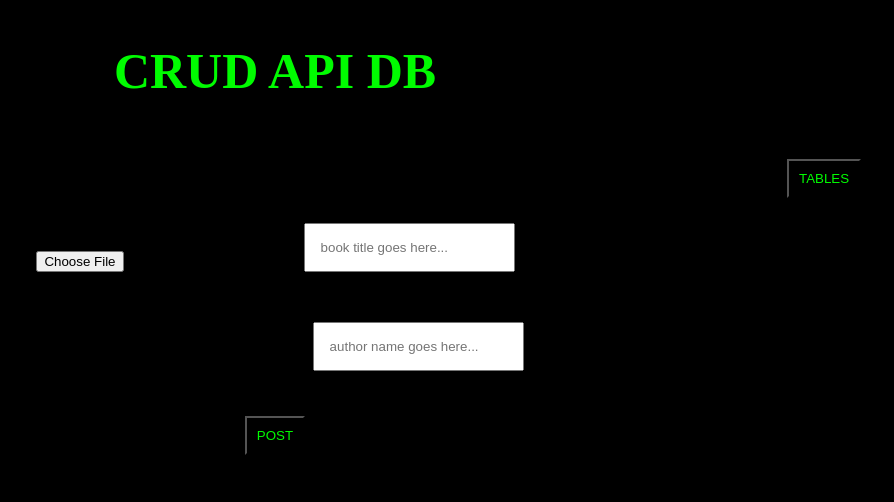
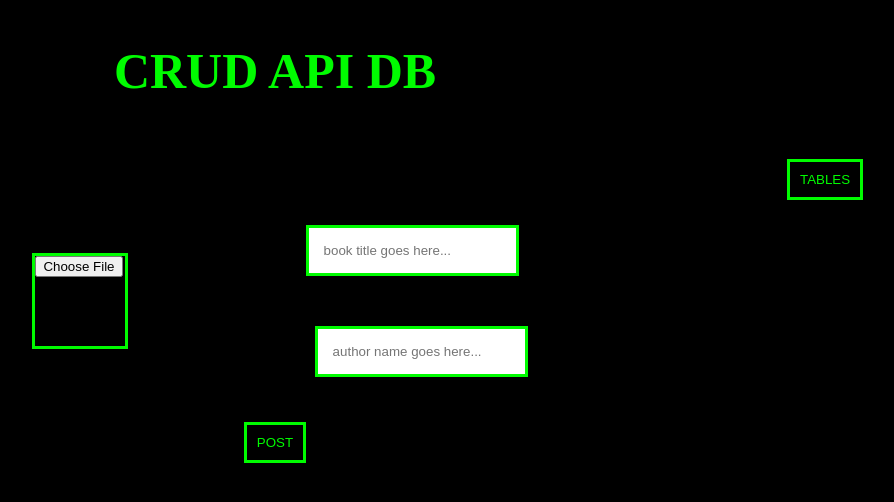
Before and after one commit to joseph-aswath/CRUD-API-DB, an Angular app: page /home in a window 1280 px wide. Shown: the top 502 px of the page, without its empty margins (373-1267 px from the left). Built offline with nearby package versions, Linux system fonts and the light colour scheme.

Commit message:
cosmetic changes

```diff
--- a/src/app/tables/tables.component.html
+++ b/src/app/tables/tables.component.html
@@ -1 +1,17 @@
-<p>tables works!</p>
+<h2 class="heading">TABLES LIST</h2>
+<br>
+<div class="return-btn">
+    <button routerLink="/home" class="return-button">RETURN</button>
+</div>
+
+<!--TABLE OF CONTENT FROM DATA BASE -->
+
+
+
+
+
+
+
+
+
+<!-- TABLE OF CONTENT FRO DATA BASE -->
--- a/src/styles.css
+++ b/src/styles.css
@@ -5,7 +5,7 @@
     font-style:normal;
     font-size: 50px;
 }
-
+/**************************************/
 body{
     background-color:black;
     min-height: 100vh;
@@ -16,58 +16,71 @@ body{
     flex-direction:row;
     text-align: center;
     justify-content: center;
+}
+.container2{
+    display:flex;
+    justify-content: center;
+}
+/****************************************/
+div.text-entry{
+    text-align:center;
 
 }
+/****************************************/
+input#book-cover{
+    height: 90px;
+    width: 90px;
+    margin:35px;
+    border: 3px solid rgb(0, 252, 0);
 
+}
 input#button-submit {
     background-color: black;
     color:rgb(0, 252, 0);
     padding: 10px;
     margin: 20px;
+    border: 3px solid rgb(0, 252, 0);
 }
-
-.container2{
-    display:flex;
-    justify-content: center;
-}
-
-div.text-entry{
-    text-align:center;
-
-}
-input#book-cover{
-    height: 90px;
-    width: 90px;
-    margin:35px;
-
-}
-
 input#title{
     margin: 25px;
     padding: 15px;
-
+    border: 3px solid rgb(0, 252, 0);
 }
-
 input#author{
     margin:25px;
     padding: 15px;
+    border: 3px solid rgb(0, 252, 0);
 }
-
+/****************************************/
+button.return-button{
+    background-color: black;
+    color:rgb(0, 252, 0);
+    padding:10px;
+    cursor: pointer;
+    margin-left:45%;
+    border: 3px solid rgb(0, 252, 0);
+}
+button.return-button:hover{
+    background-color: rgb(0, 252, 0);
+    color:black;
+    cursor:pointer;
+    border: 3px solid rgb(0, 252, 0);
+}
+/****************************************/
 button.table-button{
     /*margin-right: 5%;*/
     cursor:pointer;
     background-color: black;
     color:rgb(0, 252, 0);
     padding: 10px;
+    border: 3px solid rgb(0, 252, 0);
 }
-
-
-button.table-button:hover{
+.tables-portal {
+    margin-left:90%;
+}
+button.table-button:hover {
     background-color: rgb(0, 252, 0);
     color:black;
     cursor:pointer;
 }
-
-.tables-portal {
-    margin-left:90%;
-}
+/****************************************/
```
